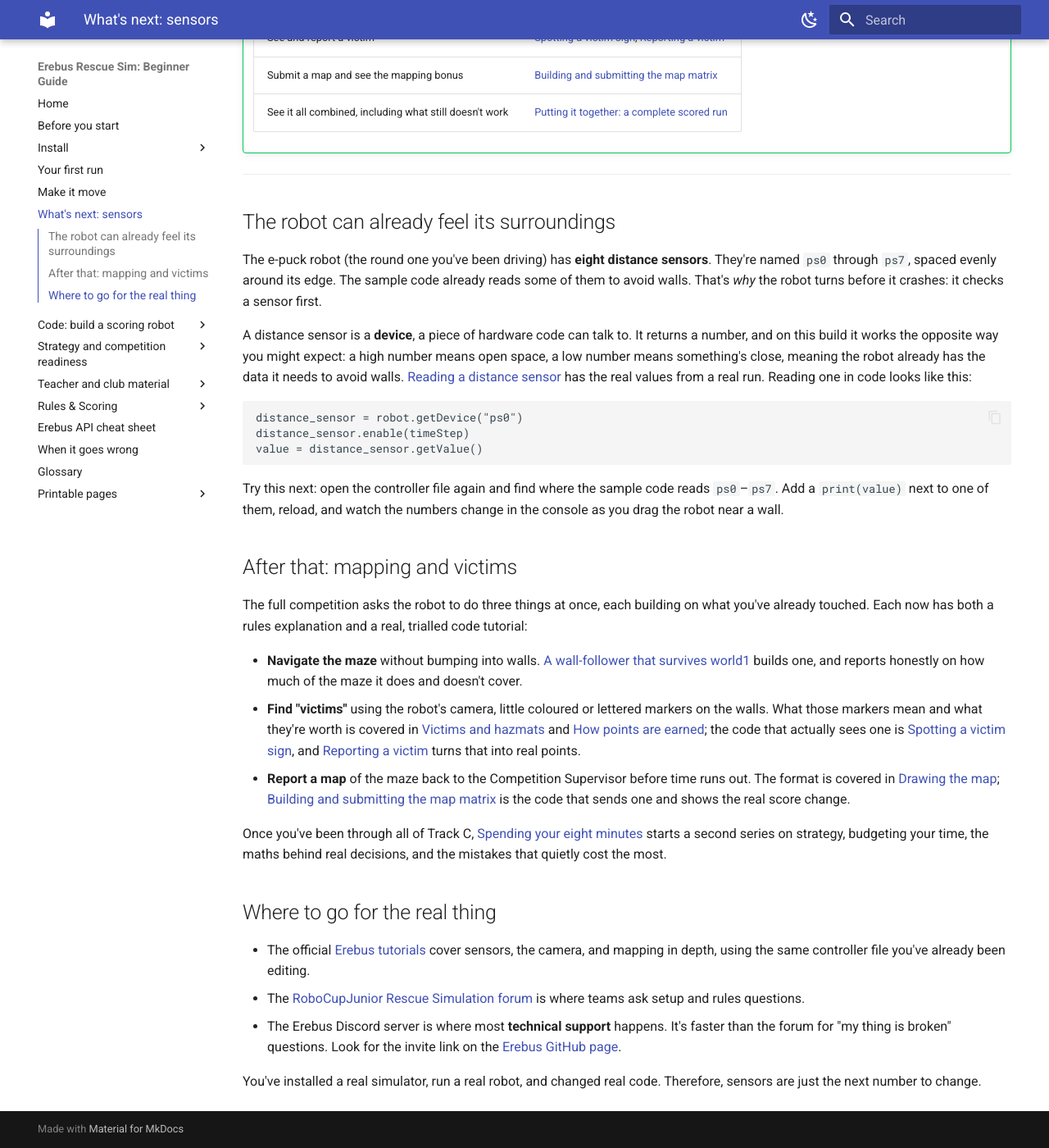
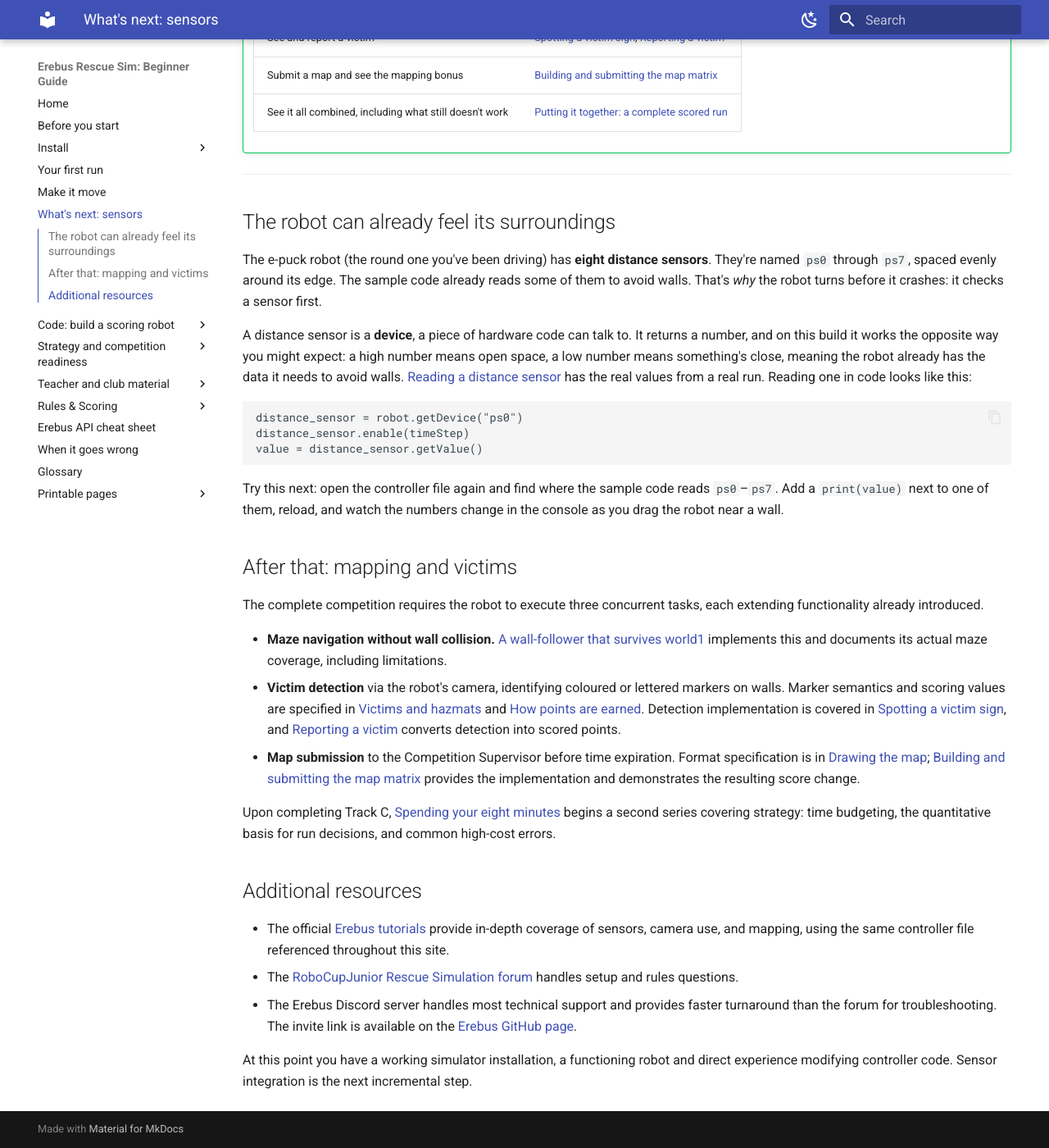
Before and after one commit to talkingj/rcja-rescue-sim-resources, an MkDocs documentation site: the page built from docs/next-steps.md, in a window 1280 px wide and 1400 px high, scrolled down 555 px. Shown: the whole window at 82% size. Built offline with MkDocs 1.6.1 and Material for MkDocs 9.7.7, drawn with Linux system fonts in a browser that asks for light colours.

Commit message:
next-steps: apply author's rewrite of tasks, resources, closing
- Three-task section rewritten (author's text, links preserved)
- Track C transition, 'Additional resources' heading, resource bullets,
  closing paragraph all per author
- gates: 1 FAIL (no connector on page) is author-rewrite artifact,
  mkdocs pass

```diff
--- a/docs/next-steps.md
+++ b/docs/next-steps.md
@@ -45,35 +45,35 @@ you drag the robot near a wall.
 
 ## After that: mapping and victims
 
-The full competition asks the robot to do three things at once, each building on what you've
-already touched. Each now has both a rules explanation and a real, trialled code tutorial:
+The complete competition requires the robot to execute three concurrent tasks, each extending
+functionality already introduced.
 
-- **Navigate the maze** without bumping into walls. [A wall-follower that survives
-  world1](code-wall-follower.md) builds one, and reports honestly on how much of the maze it does
-  and doesn't cover.
-- **Find "victims"** using the robot's camera, little coloured or lettered markers on the walls. What
-  those markers mean and what they're worth is covered in [Victims and hazmats](rules-tokens.md) and
-  [How points are earned](rules-scoring.md); the code that actually sees one is [Spotting a victim
-  sign](code-victim-detection.md), and [Reporting a victim](code-reporting.md) turns that into real
-  points.
-- **Report a map** of the maze back to the Competition Supervisor before time runs out. The format is
-  covered in [Drawing the map](rules-map-format.md); [Building and submitting the map
-  matrix](code-mapping.md) is the code that sends one and shows the real score change.
+- **Maze navigation without wall collision.** [A wall-follower that survives
+  world1](code-wall-follower.md) implements this and documents its actual maze coverage,
+  including limitations.
+- **Victim detection** via the robot's camera, identifying coloured or lettered markers on walls.
+  Marker semantics and scoring values are specified in [Victims and hazmats](rules-tokens.md) and
+  [How points are earned](rules-scoring.md). Detection implementation is covered in [Spotting a
+  victim sign](code-victim-detection.md), and [Reporting a victim](code-reporting.md) converts
+  detection into scored points.
+- **Map submission** to the Competition Supervisor before time expiration. Format specification is
+  in [Drawing the map](rules-map-format.md); [Building and submitting the map
+  matrix](code-mapping.md) provides the implementation and demonstrates the resulting score change.
 
-Once you've been through all of Track C, [Spending your eight minutes](strategy-run-budget.md)
-starts a second series on strategy, budgeting your time, the maths behind real decisions, and the
-mistakes that quietly cost the most.
+Upon completing Track C, [Spending your eight minutes](strategy-run-budget.md) begins a second
+series covering strategy: time budgeting, the quantitative basis for run decisions, and common
+high-cost errors.
 
-## Where to go for the real thing
+## Additional resources
 
-- The official
-  [Erebus tutorials](https://erebus.rcj.cloud/docs/tutorials/) cover sensors, the camera, and
-  mapping in depth, using the same controller file you've already been editing.
+- The official [Erebus tutorials](https://erebus.rcj.cloud/docs/tutorials/) provide in-depth
+  coverage of sensors, camera use, and mapping, using the same controller file referenced
+  throughout this site.
 - The [RoboCupJunior Rescue Simulation forum](https://junior.forum.robocup.org/c/rescue-simulation)
-  is where teams ask setup and rules questions.
-- The Erebus Discord server is where most **technical support** happens. It's faster than the forum
-  for "my thing is broken" questions. Look for the invite link on the
+  handles setup and rules questions.
+- The Erebus Discord server handles most technical support and provides faster turnaround than the
+  forum for troubleshooting. The invite link is available on the
   [Erebus GitHub page](https://github.com/robocup-junior/erebus).
 
-You've installed a real simulator, run a real robot, and changed real code. Therefore, sensors are
-just the next number to change.
+At this point you have a working simulator installation, a functioning robot and direct experience
+modifying controller code. Sensor integration is the next incremental step.
```
